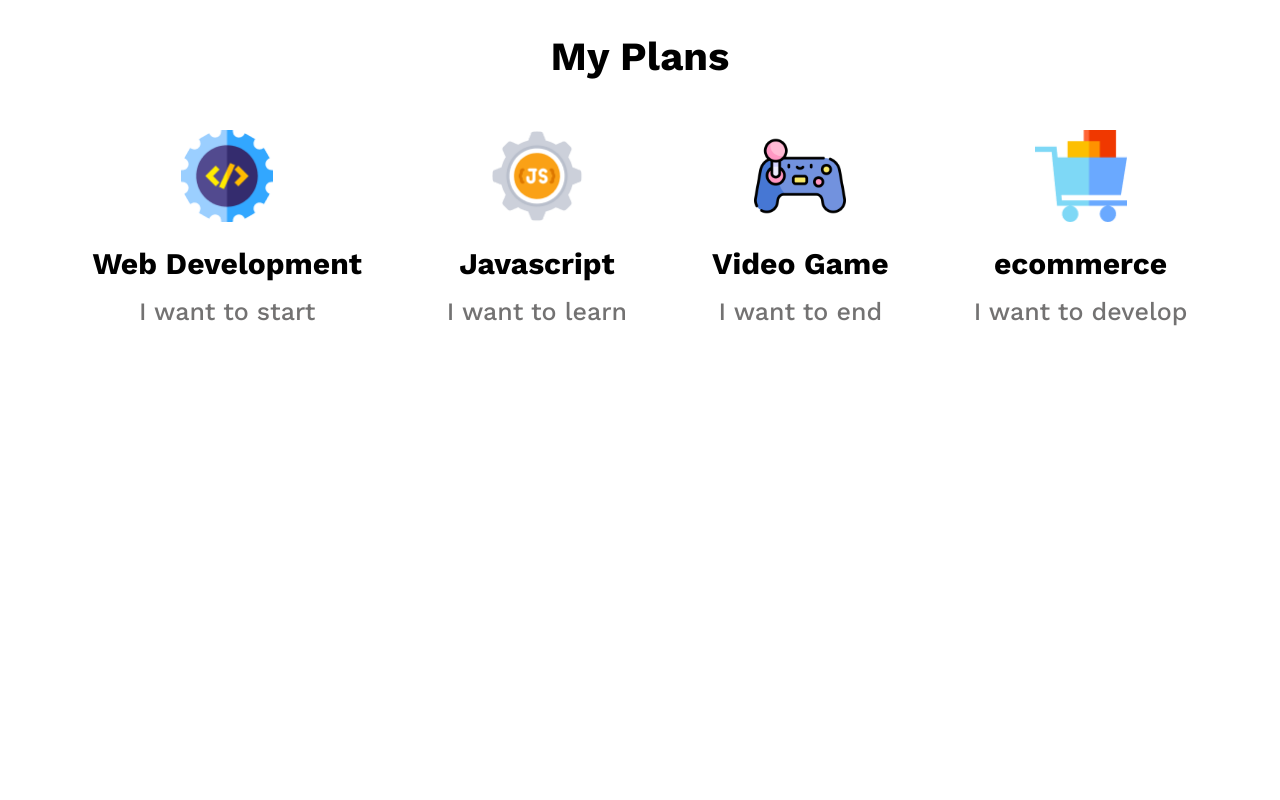
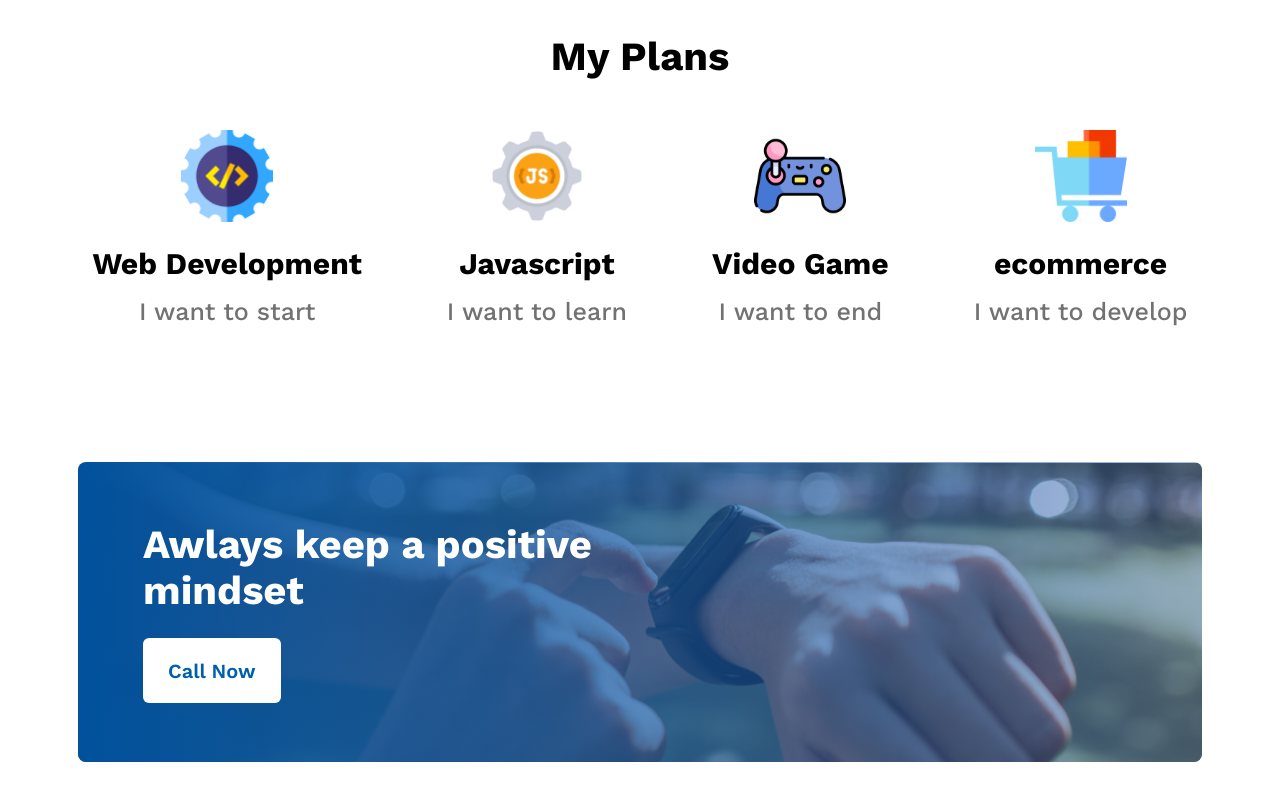
Before and after one commit to anjankarmakar10/new-year-new-me, a plain HTML site: page index.html in a window 1280 px wide. Shown: the part 1806-2606 px from the top of the page. Before the commit the page ends 2268 px from the top, so only its background shows below. Drawn offline with nearby package versions, Linux system fonts and the light colour scheme.

Commit message:
Call to action section done

```diff
--- a/index.html
+++ b/index.html
@@ -73,6 +73,15 @@
                 </div>
             </div>
         </section>
+        <!-- Call to action section -->
+        <div class="container">
+            <section class="cta ">
+                <div class="cta-content">
+                    <h2 class="cta-title">Awlays keep a positive mindset</h2>
+                    <button class="button">Call Now</button>
+                </div>
+            </section>
+        </div>
     </main>
 </body>
 
--- a/style/style.css
+++ b/style/style.css
@@ -166,3 +166,21 @@ li {
   line-height: 30px;
   color: #737272;
 }
+
+/* Call to action section style */
+.cta {
+  max-height: 300px;
+  background: url(../assets/images/watch.png) no-repeat center/ cover;
+  border-radius: 8px;
+  overflow: hidden;
+  margin-bottom: 130px;
+}
+.cta-content {
+  background: linear-gradient(to right, #01519c, #466bb46e);
+  padding: 60px 65px;
+}
+.cta-title {
+  max-width: 460px;
+  color: #fff;
+  margin-bottom: 24px;
+}
```
